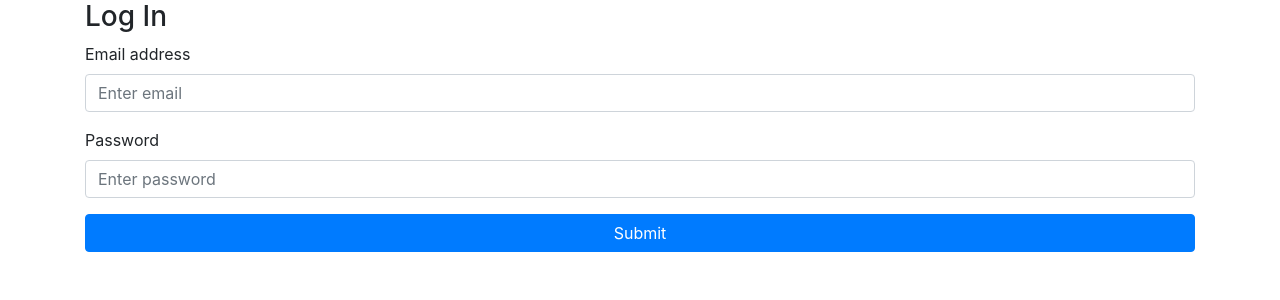
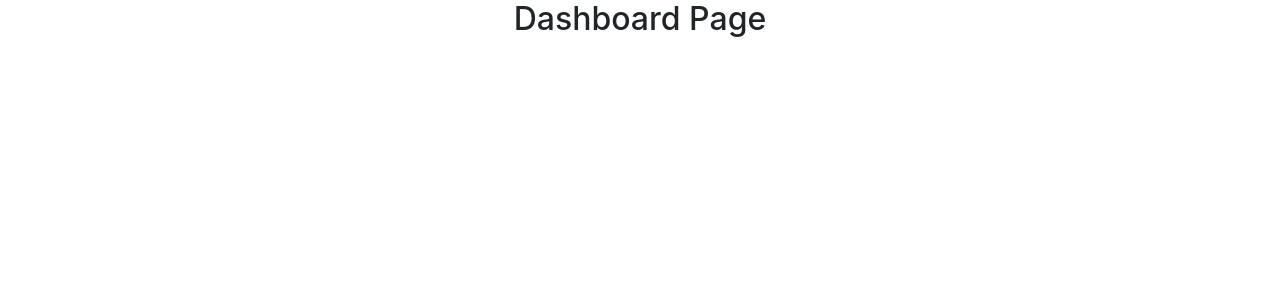
Before and after one commit to iulianbeleiu/dev-test, a React (Create React App) app in the folder react-nginx/: page /dashboard in a window 1280 px wide. Shown: the top 300 px of the page. Built offline with nearby package versions, Linux system fonts and the light colour scheme.

Commit message:
create dashboard page, redirect from login if mongo connection available

```diff
--- a/react-nginx/src/App.js
+++ b/react-nginx/src/App.js
@@ -2,10 +2,15 @@ import React from 'react';
 import 'bootstrap/dist/css/bootstrap.min.css';
 import './App.css';
 import LoginPage from './components/LoginPage';
+import { BrowserRouter as Router, Route } from "react-router-dom";
+import DashboardPage from './components/DashboardPage';
 
 function App() {
   return (
-    <LoginPage />
+    <Router>
+      <Route exact path="/" component={LoginPage} />
+      <Route exact path="/dashboard" component={DashboardPage} />
+    </Router>
   );
 }
 
--- /dev/null
+++ b/react-nginx/src/components/DashboardPage.js
@@ -0,0 +1,13 @@
+import React, { Component } from 'react';
+
+class DashboardPage extends Component {
+  render() {
+    return (
+      <div className="App">
+        <h2>Dashboard Page</h2>
+      </div>
+    );
+  }
+}
+
+export default DashboardPage;
--- a/react-nginx/src/components/LoginPage.js
+++ b/react-nginx/src/components/LoginPage.js
@@ -1,4 +1,5 @@
 import React, { Component } from 'react';
+import { BrowserRouter as Router } from "react-router-dom";
 import API from '../api';
 
 class LoginPage extends Component {
@@ -19,12 +20,14 @@ class LoginPage extends Component {
         API.get(`/mongo/works`)
         .then(res => {
             if (200 === res.status) {
-                console.log('Mongo works!')
+                console.log('Mongo woks!');
+                window.location = "/dashboard";
             }
-        })
+        });
     }
     render() {
         return (
+            <Router>
             <div className="LoginPage">
                 <form onSubmit={this.handleSubmit}>
                     <h3>Log In</h3>
@@ -50,7 +53,9 @@ class LoginPage extends Component {
                     </div>
                     <button type="submit" className="btn btn-primary btn-block">Submit</button>
                 </form>
+
             </div>
+            </Router>
         );
     }
 }
```
